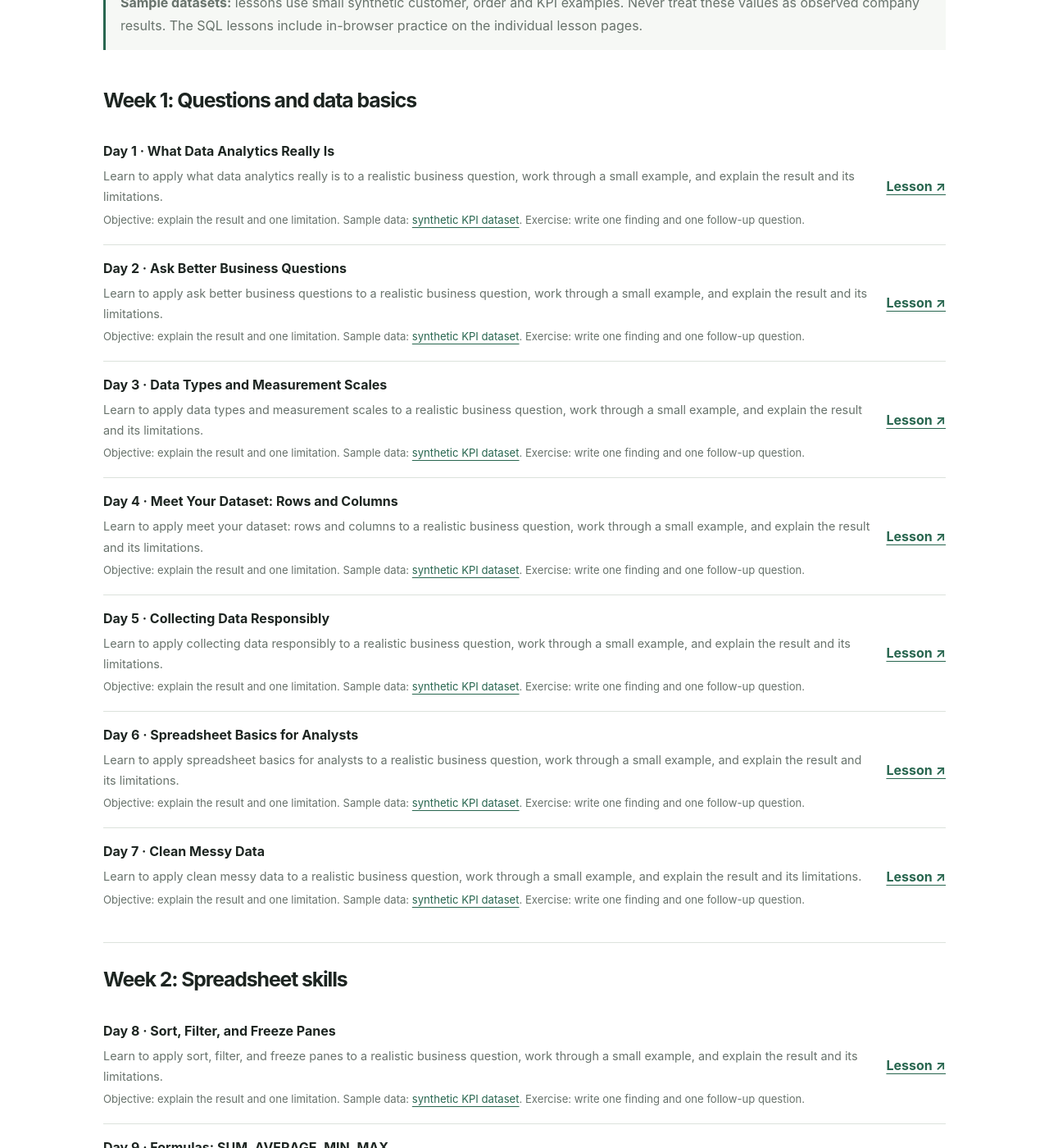
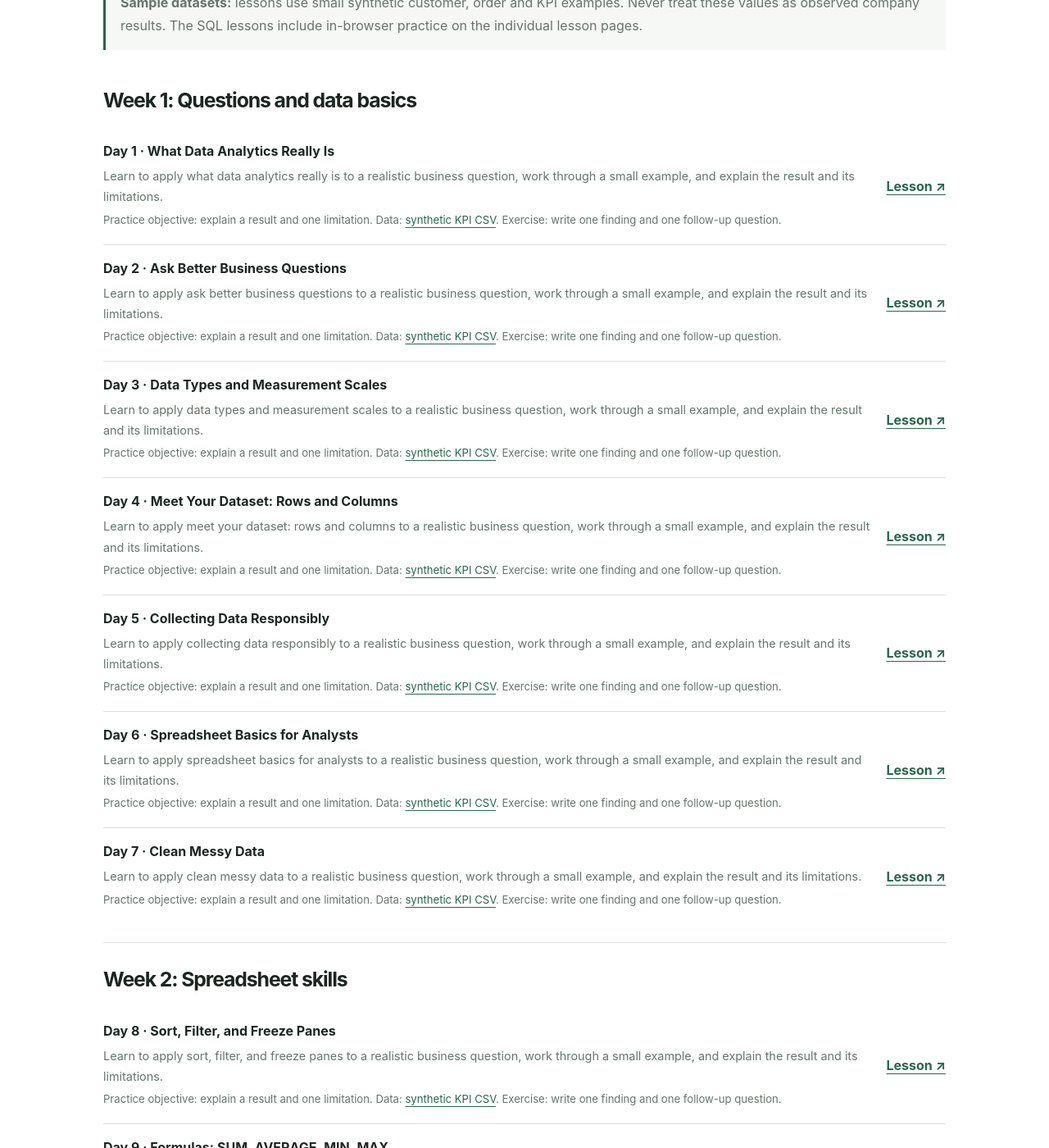
Before and after one commit to theanalystin/theanalyst.github.io, a Jekyll site: the page built from beginner.md, in a window 1280 px wide and 1400 px high, scrolled down 595 px. Shown: the whole window at 82% size. Built offline with Jekyll 4.4.1, drawn with Linux system fonts in a browser that asks for light colours; some of the changed text lies outside the part shown.

Commit message:
Refine course routes, navigation, and reader pages

```diff
--- a/beginner.md
+++ b/beginner.md
@@ -18,7 +18,7 @@
 {% for lesson in lessons %}
 {% assign lesson_week = lesson.day | minus: 1 | divided_by: 7 | plus: 1 | append: "" %}
 {% if lesson_week == week %}
-<li><div><strong>Day {{ lesson.day }} · {{ lesson.title }}</strong><p>{{ lesson.objective }}</p><p class="lesson-meta">Objective: explain the result and one limitation. Sample data: <a href="{{ '/data/performance_kpis.csv' | relative_url }}">synthetic KPI dataset</a>. Exercise: write one finding and one follow-up question.</p></div><a class="lesson-link" href="{% if lesson.day == 1 %}{{ '/beginner/what-data-analytics-really-is/' | relative_url }}{% else %}{{ '/day-' | append: lesson.day | prepend: '' | relative_url }}{% endif %}">Lesson ↗</a></li>
+<li><div><strong>Day {{ lesson.day }} · {{ lesson.title }}</strong><p>{{ lesson.objective }}</p><p class="lesson-meta">Practice objective: explain a result and one limitation. Data: <a href="{{ '/data/performance_kpis.csv' | relative_url }}">synthetic KPI CSV</a>. Exercise: write one finding and one follow-up question.</p></div><a class="lesson-link" href="{% if lesson.day == 1 %}{{ '/beginner/what-data-analytics-really-is/' | relative_url }}{% elsif lesson.day == 2 %}{{ '/day-02.html' | relative_url }}{% else %}{{ '/day-' | append: lesson.day | prepend: '' | relative_url }}{% endif %}">Lesson ↗</a></li>
 {% endif %}
 {% endfor %}
 </ul>
```
